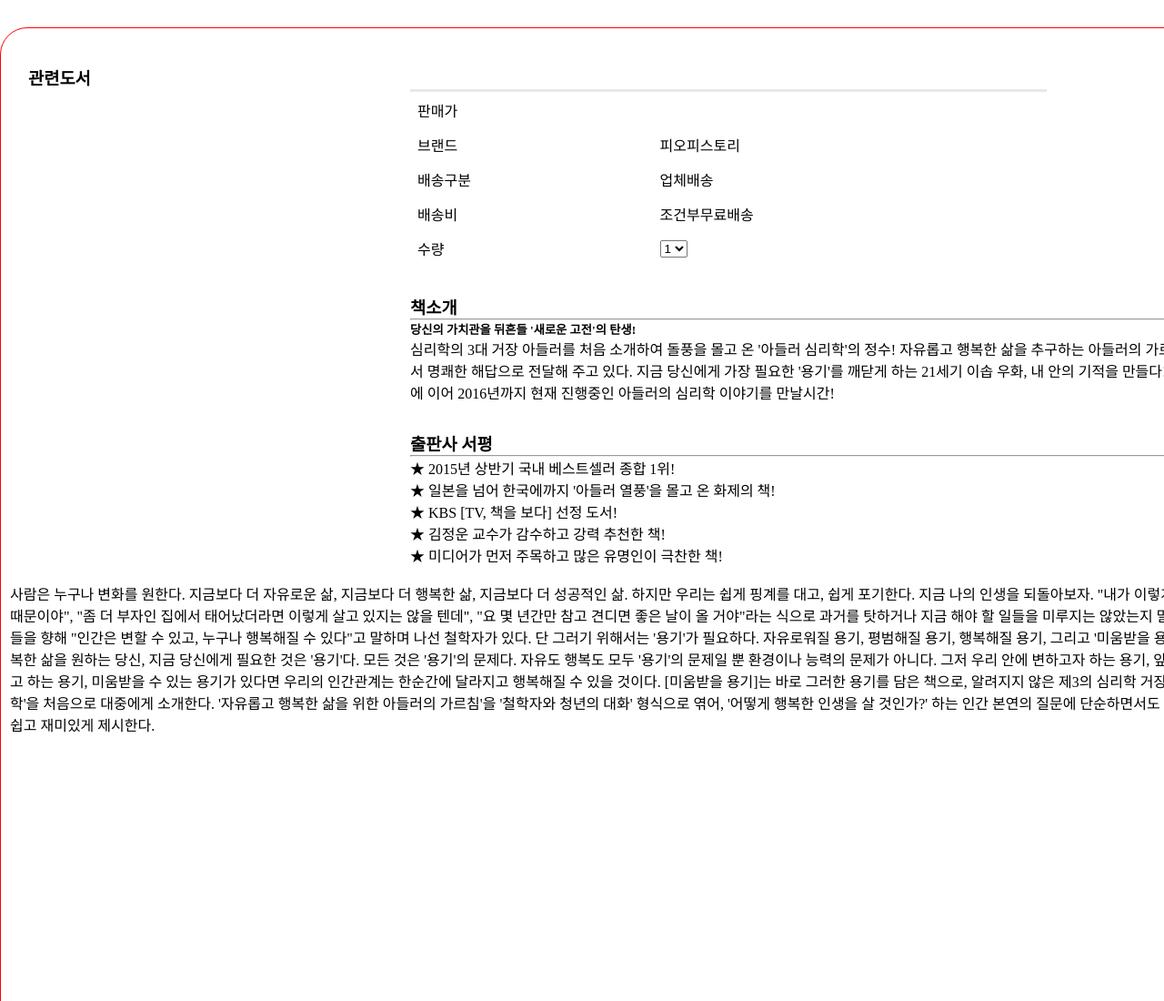
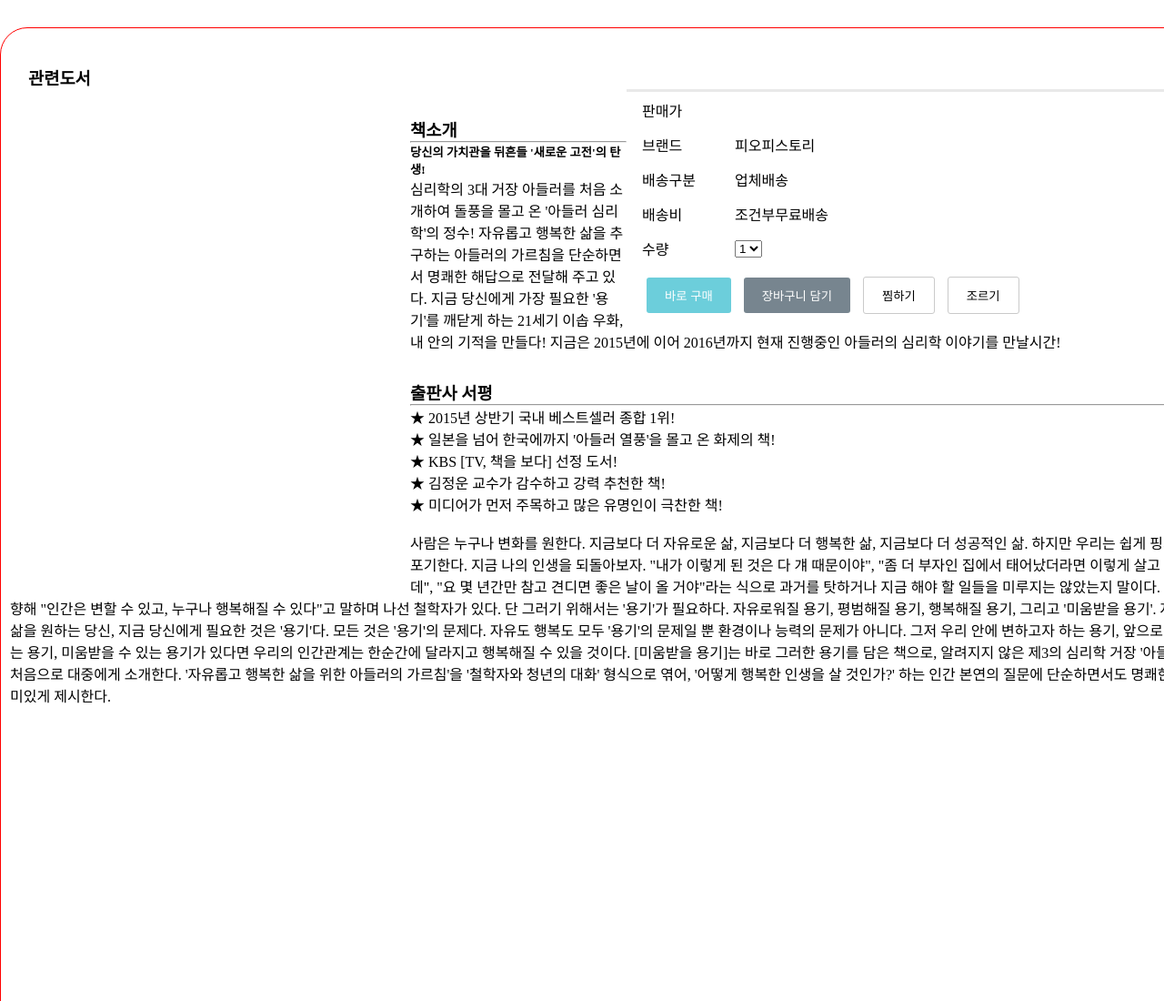
Before and after one commit to hyoeunkim126/ajax_class, a plain HTML site: page index.html in a window 1280 px wide. Shown: the top 1100 px of the page at 91% size. Drawn offline with nearby package versions, Linux system fonts and the light colour scheme; no server answers.

Commit message:
Update index.html

```diff
--- a/index.html
+++ b/index.html
@@ -7,6 +7,7 @@
   <title>API 연습</title>
   <script src="https://ajax.aspnetcdn.com/ajax/jQuery/jquery-3.6.0.min.js"></script>
   <script src="js/sub_t.js"></script>
+
   <style>
     * {
       margin: 0;
@@ -68,11 +69,22 @@
 
     table {
       width: 700px; border-top: 3px solid #e9e9e9;
+      float: right;
     }
 
     td {
-      padding: 6px;
+      padding: 6px 15px; text-align: left;
     }
+    td:first-child {width: 100px;}
+
+    button { padding: 10px 20px; margin: 5px; cursor: pointer;
+      border-radius: 3px;}
+    button:nth-child(1){ border: none; color: #fff; background-color: rgb(108, 206, 219); }
+    button:nth-child(2){ border: none; color: #fff;  background-color: rgb(119, 133, 143); }
+    button:nth-child(3){ border: 1px solid #cacaca; background-color: #fff;}
+    button:nth-child(4){ border: 1px solid #cacaca; background-color: #fff;}
+
+    .contextbox { float: left;}
   </style>
 
 
@@ -111,6 +123,15 @@
           </select>
         </td>
       </tr>
+      <tr>
+        <td colspan="2">
+          <button>바로 구매</button>
+          <button>장바구니 담기</button>
+          <button>찜하기</button>
+          <button>조르기</button>
+
+        </td>
+      </tr>
     </table>
 
     <div class="contextbox">
```
